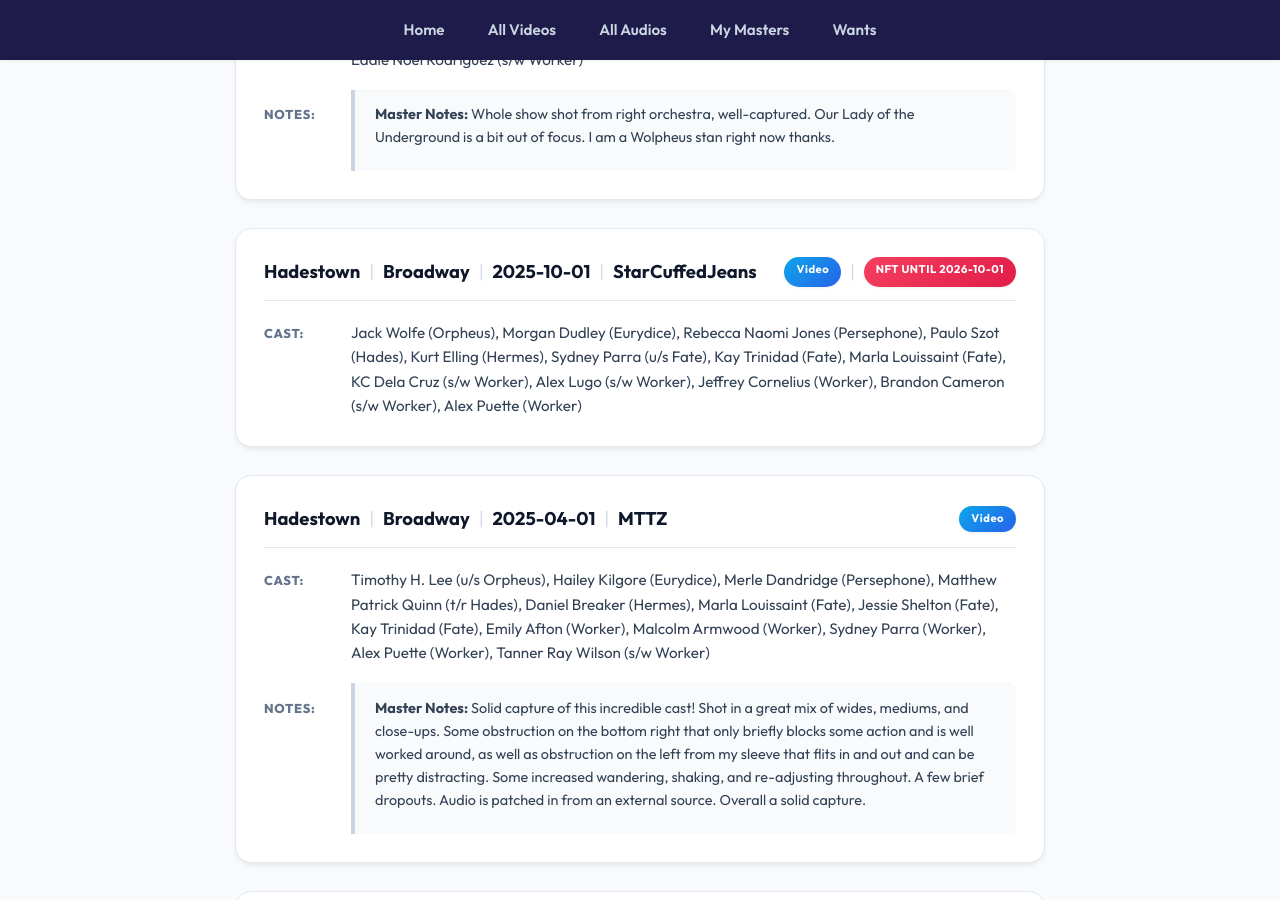
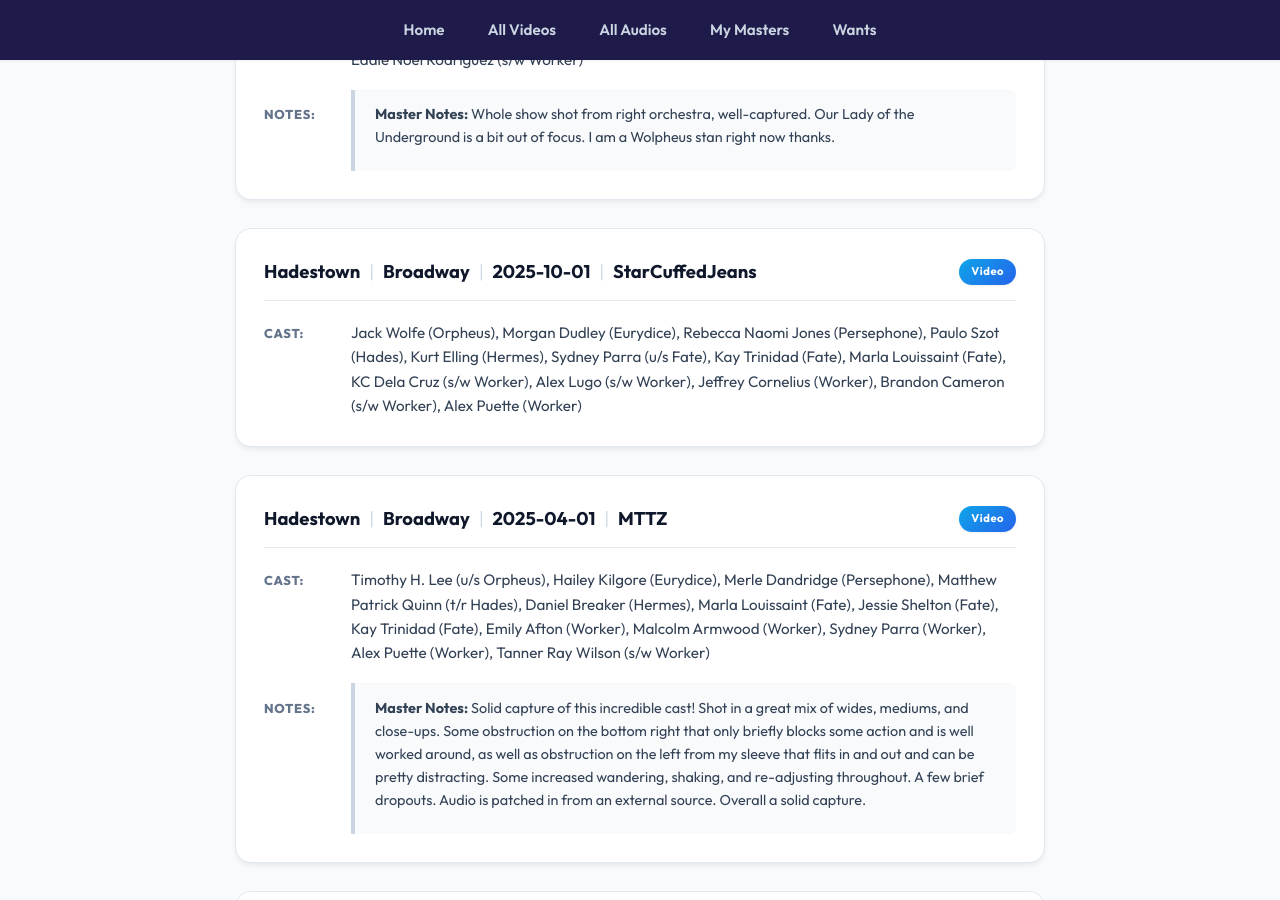
Before and after one commit to DireSpider/direspider.github.io, a Jekyll site: the page built from wants/index.html, in a window 1280 px wide and 900 px high, scrolled down 7328 px. Built offline with Jekyll 4.4.1, drawn with Linux system fonts in a browser that asks for light colours.

Commit message:
update my wants include html

```diff
--- a/_includes/wants.html
+++ b/_includes/wants.html
@@ -943,9 +943,6 @@
 
 
 
-
-    <span class="separator">|</span>
-    <span class="nft-badge">NFT until 2026-10-01</span>
 
 
              </div>
```
